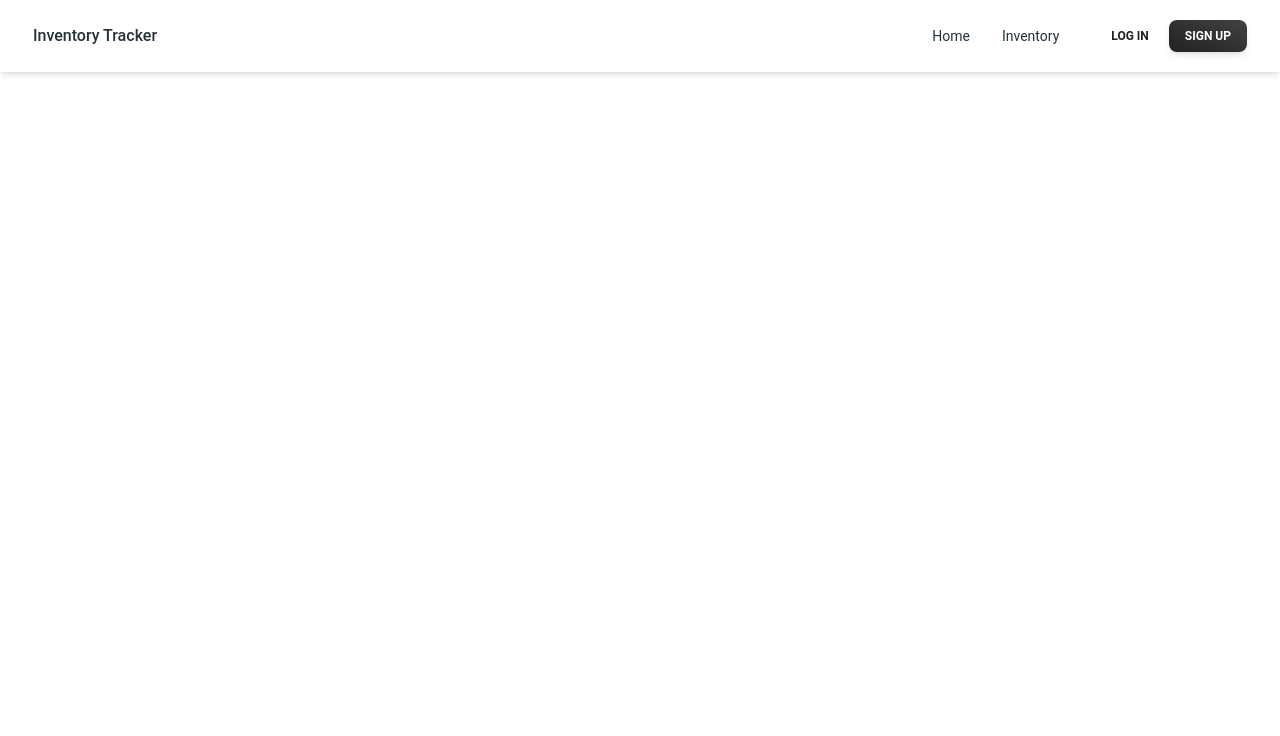
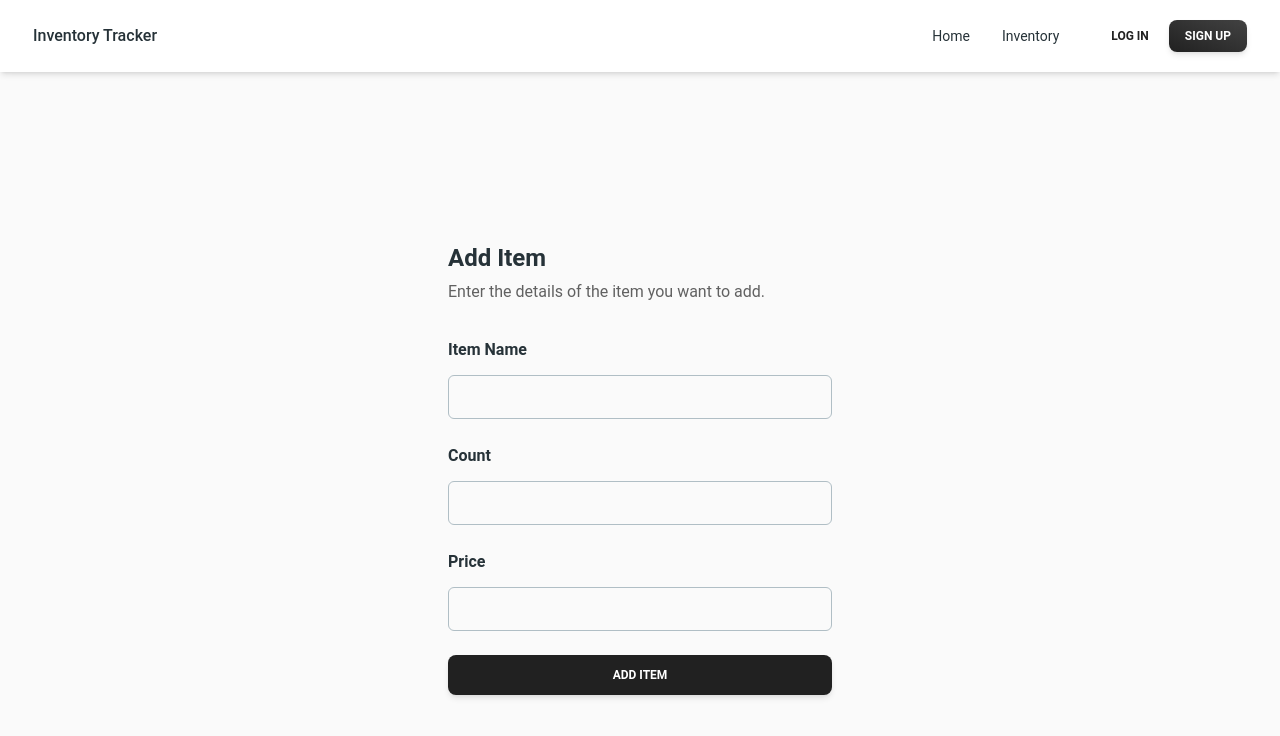
Before and after one commit to luismolinuevo/pantry-tracker, a Next.js app in the folder my-app/: page /add-to-inventory in a window 1280 px wide. Shown: the top 736 px of the page. Built offline with nearby package versions, Linux system fonts and the light colour scheme; no server answers.

Commit message:
add item working

```diff
--- a/my-app/app/add-to-inventory/page.js
+++ b/my-app/app/add-to-inventory/page.js
@@ -1,16 +1,122 @@
-import React from 'react'
+"use client";
 
-export default function page() {
-    //check if user has a inventory created
+import React, { useEffect, useState } from "react";
+import { getCurrentUser } from "../lib/auth";
+import { useRouter } from "next/navigation";
+import { createItems } from "../lib/items";
+import { Card, Input, Button, Typography } from "../../material_tailwind";
 
-    //If they dont then we will create one
+export default function Page() {
+  const router = useRouter();
+  const [userId, setUserId] = useState("");
+  const [count, setCount] = useState("");
+  const [name, setName] = useState("");
+  const [price, setPrice] = useState("");
+  const [loading, setLoading] = useState(false);
+  const [error, setError] = useState(null);
+  const [success, setSuccess] = useState(null);
 
-    //Then use that Id to create items in the db
+  useEffect(() => {
+    const getUserId = async () => {
+      try {
+        const user = await getCurrentUser();
+        if (user) {
+          setUserId(user.uid);
+        } else {
+          router.push("/login");
+        }
+      } catch (error) {
+        console.log("Unable to get user id", error);
+      }
+    };
 
+    getUserId();
+  }, [router]);
+
+  const addItem = async (event) => {
+    event.preventDefault();
+    setLoading(true);
+    setError(null);
+    setSuccess(null);
+
+    try {
+      await createItems(userId, parseInt(count), name, parseFloat(price));
+      setSuccess("Item added successfully!");
+      setName("");
+      setCount("");
+      setPrice("");
+    } catch (error) {
+      console.error("Unable to add item:", error);
+      setError("Failed to add item. Please try again.");
+    } finally {
+      setLoading(false);
+    }
+  };
 
   return (
-    <div>
-
+    <div className="flex items-center justify-center min-h-screen bg-gray-50">
+      <Card color="transparent" shadow={false} className="flex justify-center">
+        <Typography variant="h4" color="blue-gray">
+          Add Item
+        </Typography>
+        <Typography color="gray" className="mt-1 font-normal">
+          Enter the details of the item you want to add.
+        </Typography>
+        <form
+          onSubmit={addItem}
+          className="mt-8 mb-2 w-80 max-w-screen-lg sm:w-96"
+        >
+          <div className="mb-1 flex flex-col gap-6">
+            <Typography variant="h6" color="blue-gray" className="-mb-3">
+              Item Name
+            </Typography>
+            <Input
+              size="lg"
+              placeholder="Item Name"
+              value={name}
+              onChange={(e) => setName(e.target.value)}
+              className="!border-t-blue-gray-200 focus:!border-t-gray-900"
+              labelProps={{
+                className: "before:content-none after:content-none",
+              }}
+            />
+            <Typography variant="h6" color="blue-gray" className="-mb-3">
+              Count
+            </Typography>
+            <Input
+              type="number"
+              size="lg"
+              placeholder="Count"
+              value={count}
+              onChange={(e) => setCount(e.target.value)}
+              className="!border-t-blue-gray-200 focus:!border-t-gray-900"
+              labelProps={{
+                className: "before:content-none after:content-none",
+              }}
+            />
+            <Typography variant="h6" color="blue-gray" className="-mb-3">
+              Price
+            </Typography>
+            <Input
+              type="number"
+              step="0.01"
+              size="lg"
+              placeholder="Price"
+              value={price}
+              onChange={(e) => setPrice(e.target.value)}
+              className="!border-t-blue-gray-200 focus:!border-t-gray-900"
+              labelProps={{
+                className: "before:content-none after:content-none",
+              }}
+            />
+          </div>
+          <Button type="submit" className="mt-6" fullWidth disabled={loading}>
+            {loading ? "Adding item..." : "Add Item"}
+          </Button>
+          {error && <p className="text-red-300 text-center">{error}</p>}
+          {success && <p className="text-green-300 text-center">{success}</p>}
+        </form>
+      </Card>
     </div>
-  )
+  );
 }
--- a/my-app/app/lib/auth.js
+++ b/my-app/app/lib/auth.js
@@ -3,6 +3,7 @@ import {
   signInWithEmailAndPassword,
   GoogleAuthProvider,
   signInWithPopup,
+  onAuthStateChanged
 } from "firebase/auth";
 import { auth } from "../firebase";
 
@@ -54,13 +55,20 @@ const signInWithGoogle = async () => {
   }
 };
 
-const getCurrentUser = () => {
-  try {
-    const user = auth.currentUser;
-    return user;
-  } catch (error) {
-    console.error("Error getting current user");
-  }
+const getCurrentUser = async () => {
+  return new Promise((resolve, reject) => {
+    const unsubscribe = onAuthStateChanged(auth, (user) => {
+      unsubscribe(); // Clean up listener
+      if (user) {
+        resolve(user);
+      } else {
+        reject(new Error("No current user found"));
+      }
+    }, reject);
+  });
 };
 
+
+
+
 export { signUp, login, logOut, signInWithGoogle, getCurrentUser };
--- a/my-app/app/lib/inventory.js
+++ b/my-app/app/lib/inventory.js
@@ -1,2 +1,63 @@
 import { firestore } from "../firebase";
-import { collection, addDoc, setDoc, doc } from "firebase/firestore";
+import {
+  collection,
+  addDoc,
+  setDoc,
+  doc,
+  getDoc,
+  getDocs,
+  where,
+  query,
+} from "firebase/firestore";
+
+const createInventory = async (user_id) => {
+  try {
+    if (!user_id) {
+      console.log("No valid user id provided");
+      return false;
+    }
+
+    const new_inventory = await addDoc(collection(firestore, "inventory"), {
+      user_id: user_id,
+    });
+
+    if (new_inventory) {
+      return new_inventory.id;
+    }
+
+    return false;
+  } catch (error) {
+    console.error("Error creating a inventory", error);
+  }
+};
+
+const checkIfUserHasInventory = async (user_id) => {
+  try {
+    // Reference to the "inventory" collection
+    const inventoryCollection = collection(firestore, "inventory");
+
+    // Create a query to find documents where the `user_id` field matches the provided user_id
+    const inventoryQuery = query(
+      inventoryCollection,
+      where("user_id", "==", user_id)
+    );
+
+    // Execute the query
+    const querySnapshot = await getDocs(inventoryQuery);
+
+    // Check if any documents match the query
+    if (!querySnapshot.empty) {
+      // Return the ID of the first document found
+      const doc = querySnapshot.docs[0];
+      return doc.id; // This returns the ID of the document
+    }
+
+    console.log("No inventory found for user_id:", user_id);
+    return false; // No inventory found
+  } catch (error) {
+    console.error("Error checking if user has inventory:", error);
+    return false; // Handle the error and return a default value
+  }
+};
+
+export { checkIfUserHasInventory, createInventory };
--- /dev/null
+++ b/my-app/app/lib/items.js
@@ -0,0 +1,38 @@
+import { firestore } from "../firebase";
+import {
+  collection,
+  addDoc,
+  setDoc,
+  doc,
+  getDoc,
+  getDocs,
+  where,
+  query,
+} from "firebase/firestore";
+
+const createItems = async (user_id, count, name, price) => {
+  try {
+    if (!user_id) {
+      console.log("No valid user id provided");
+      return false;
+    }
+
+    const new_items = await addDoc(collection(firestore, "items"), {
+      user_id: user_id,
+      count: count,
+      name: name,
+      price: price,
+      //   picture:
+    });
+
+    if (new_items) {
+      return new_items.id;
+    }
+
+    return false;
+  } catch (error) {
+    console.error("Error creating a items", error);
+  }
+};
+
+export { createItems };
--- a/my-app/app/login/page.js
+++ b/my-app/app/login/page.js
@@ -25,7 +25,7 @@ export function Login() {
       setSuccess("User logged in successfully!");
       setEmail("");
       setPassword("");
-      router.push("/");
+      // router.push("/");
     } catch (error) {
       console.error("Error logging in with email and password: ", error);
       setError(
```
